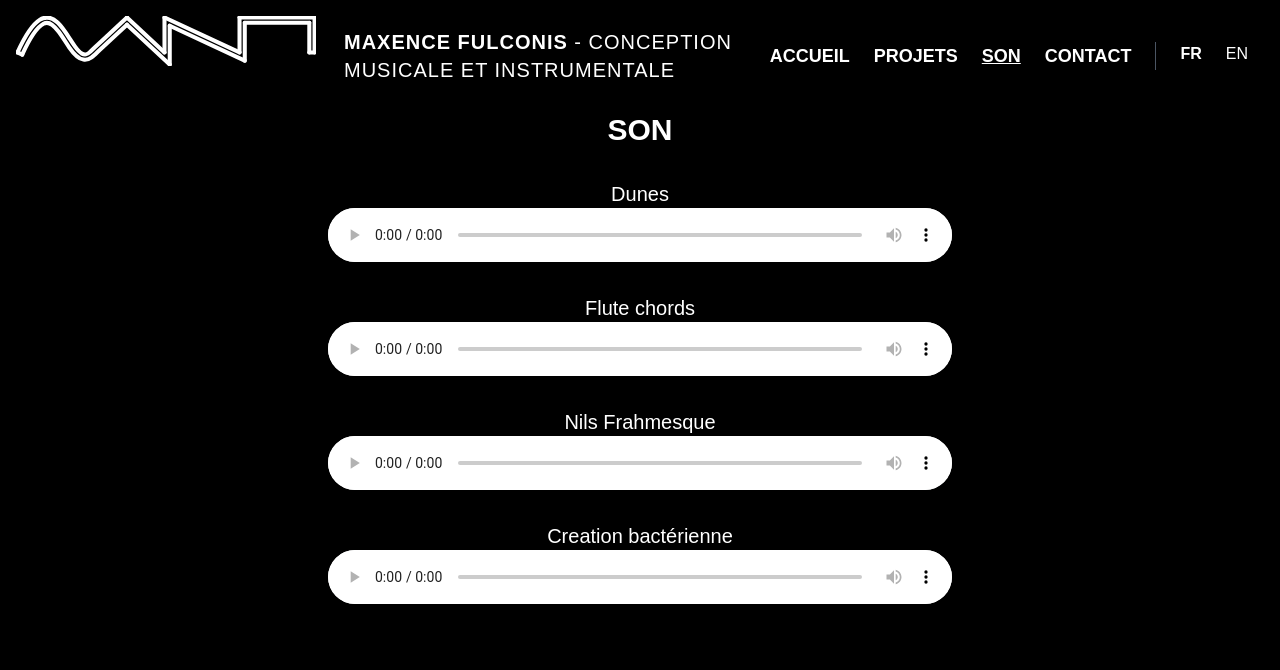
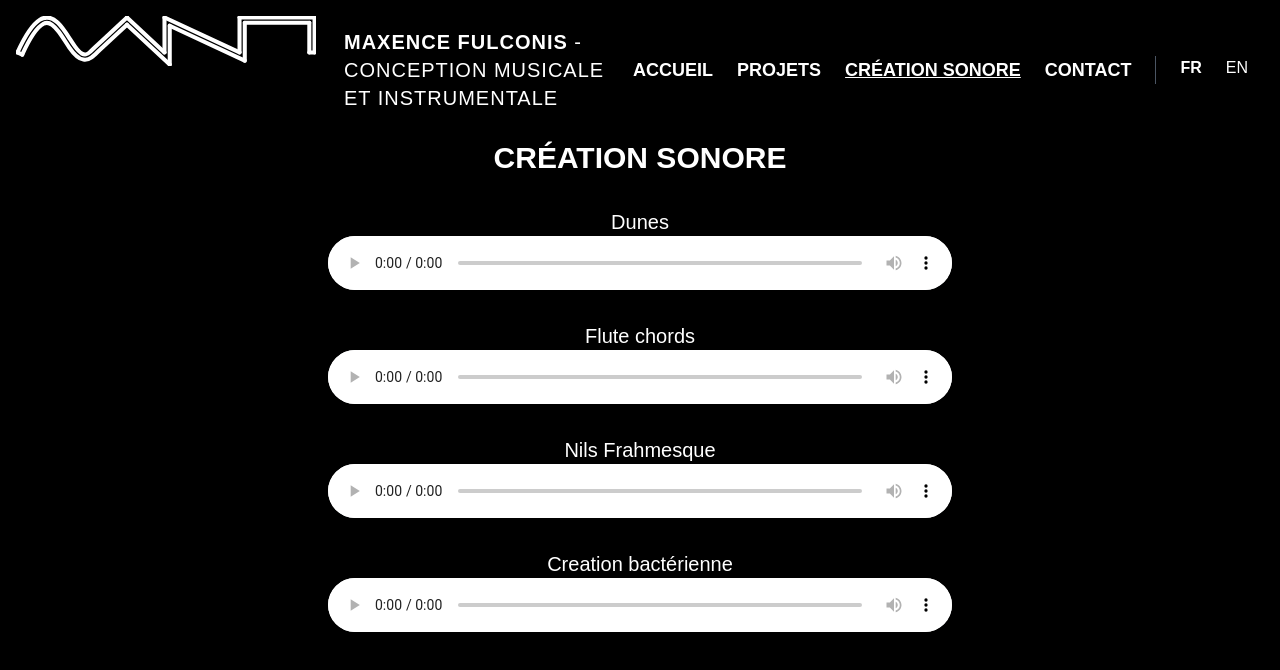
Before and after one commit to nastassiafulconis/max_3d_site, a Next.js app: page /sound in a window 1280 px wide. Shown: the top 670 px of the page. Built offline with nearby package versions, Linux system fonts and the light colour scheme.

Commit message:
updated sound

```diff
--- a/src/contexts/LanguageContext.tsx
+++ b/src/contexts/LanguageContext.tsx
@@ -17,7 +17,7 @@ const translations = {
     "about.description":
       "Je suis créateur d'objets et d'instruments inspirés par la musique et la pratique musicale instrumentale. J'ai travaillé notamment chez Buffet Crampon (ClariMate) et Aodyo Instruments (Sylphyo, Anyma Phi) avant d'intégrer le Fablab Barcelona pour un diplôme postgraduate en prototypage rapide et fabrication numérique en collaboration avec le MIT Center for Bits and Atoms de Neil Gershenfeld. J'ai ensuite rejoint l'Ecole Nationale Supérieure de Création Industrielle (l'ENSCI les Ateliers) pour le mastère spécialisé Création et Technologie Contemporaine (MS CTC).\n\nJ'accompagne ma pratique de créateur par une pratique musicale de composition et de jeu en tant que multi-instrumentiste à vent. Avec le Studio Porte Bleue, je propose également des services d'ingénieur du son (Académie du Climat, Simon Denizart, Zenrei, etc.)\n\nMû par ma passion pour les technologies du fablab et de l'open-source, j'anime des ateliers d'Openlab (modélisation 3D, fabrication numérique, Robotique Lego) à destination de jeunes publiques au FabLab Le Temps des Cerises à Issy-Les-Moulineaux.",
     "nav.projects": "PROJETS",
-    "nav.sound": "SON",
+    "nav.sound": "CRÉATION SONORE",
     "nav.contact": "CONTACT",
     "contact.name": "Nom",
     "contact.email": "Email",
@@ -49,7 +49,7 @@ const translations = {
     "about.description":
       "I create objects and instruments inspired by music and instrumental music-making. I worked at Buffet Crampon (ClariMate) and Aodyo Instruments (Sylphyo, Anyma Phi) before joining Fablab Barcelona for a postgraduate diploma in rapid prototyping and digital fabrication in collaboration with Neil Gershenfeld's MIT Center for Bits and Atoms. I then joined the Ecole Nationale Supérieure de Création Industrielle (ENSCI les Ateliers) for a specialised master's in Contemporary Creation and Technology (MS CTC).\n\nI combine my creative practice with musical composition and playing as a wind multi-instrumentalist. With Studio Porte Bleue, I also provide sound engineering services (Académie du Climat, Simon Denizart, Zenrei, etc.).\n\nDriven by my passion for fablab and open-source technologies, I run Openlab workshops (3D modelling, digital fabrication, Lego robotics) for young audiences at the FabLab Le Temps des Cerises in Issy-Les-Moulineaux.",
     "nav.projects": "PROJECTS",
-    "nav.sound": "SOUND",
+    "nav.sound": "SOUND DESIGN",
     "nav.contact": "CONTACT",
     "contact.name": "Name",
     "contact.email": "Email",
```
